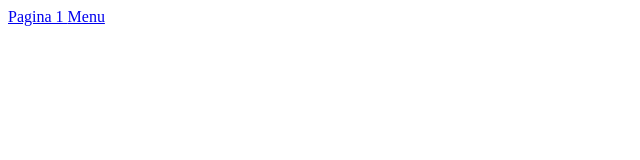
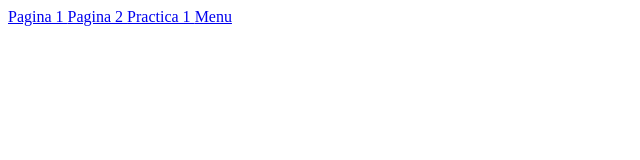
Before and after one commit to abxkarina/archivos-frontend, a plain HTML site: page index.html in a window 1280 px wide. Shown: the whole page, without its empty margins (0-640 px from the left). Drawn offline with Linux system fonts and the light colour scheme.

Commit message:
Se agrego pagina 2

```diff
--- a/index.html
+++ b/index.html
@@ -8,6 +8,8 @@
 </head>
 <body>
 <a href="\pagina1\">Pagina 1 </a>
+<a href="\pagina2\">Pagina 2 </a>
+<a href="\practica1\">Practica 1 </a>
 <a href="\ejemplo-menu\">Menu </a>
 </body>
 </html>
```
